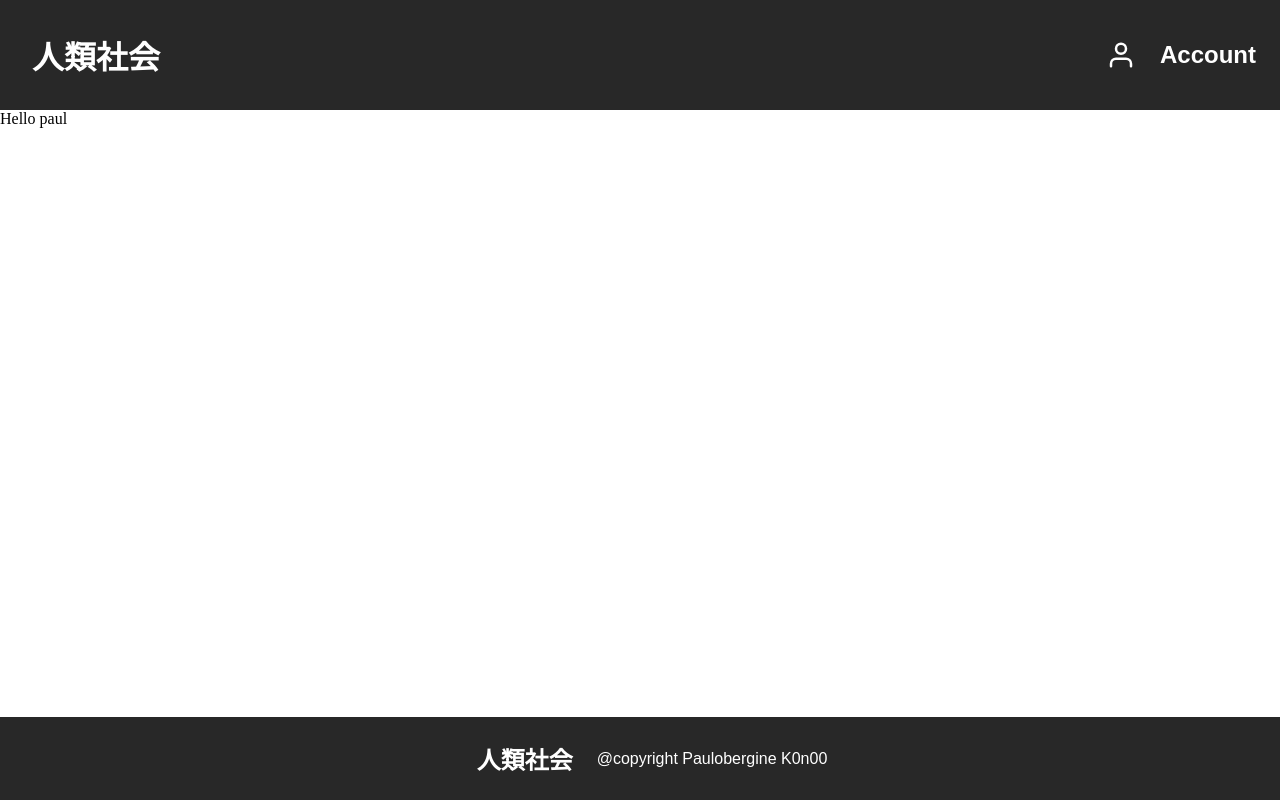
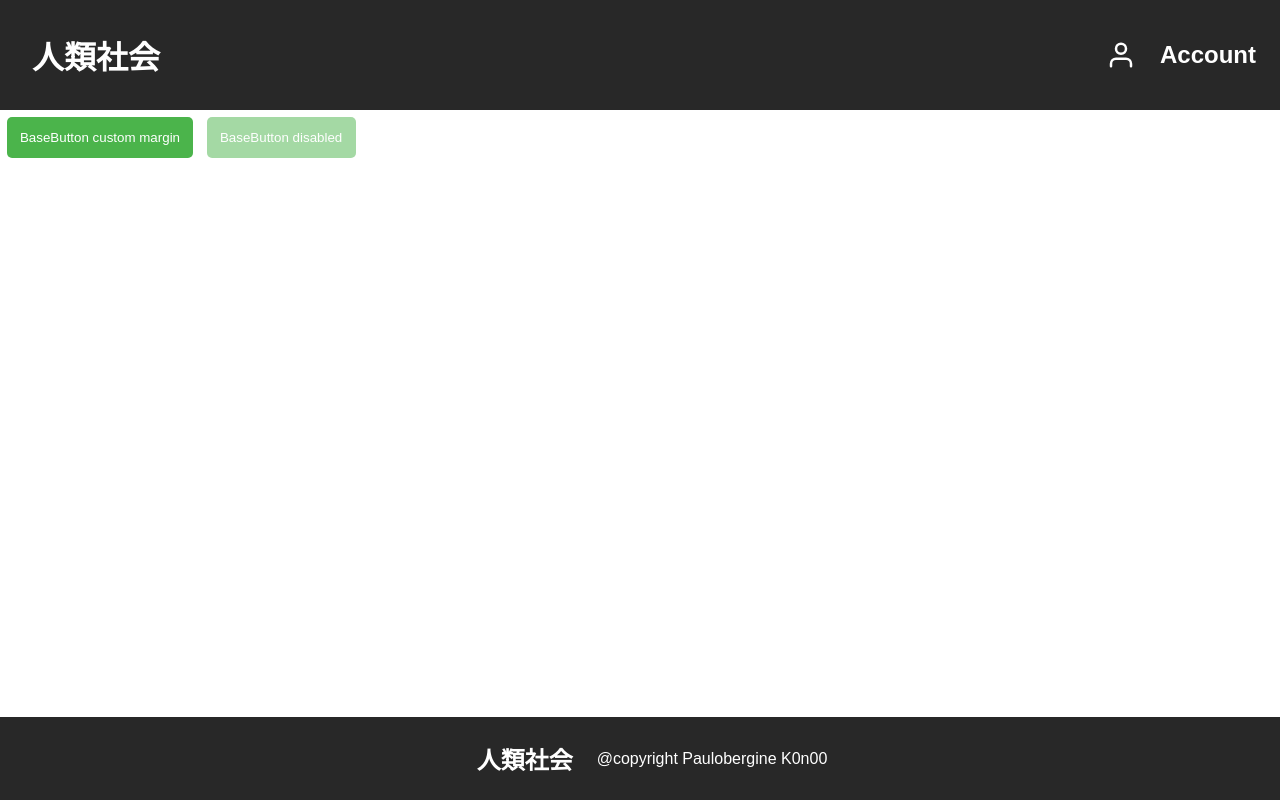
Before and after one commit to victorbillaud/vue-oauth-microsoft-graph, a Vue app: page / in a window 1280 px wide. Built offline with nearby package versions, Linux system fonts and the light colour scheme.

Commit message:
Ex 7 : create BaseButton with primary color

```diff
--- /dev/null
+++ b/src/components/BaseButton.vue
@@ -0,0 +1,31 @@
+<script>
+export default {
+    props: {
+        title: String,
+        disabled: Boolean
+    }
+}
+</script>
+
+<template>
+    <button :disabled=disabled >{{title}}</button>
+</template>
+
+<style scoped>
+    button {
+        background-color: rgb(75, 180, 75);
+        padding: 1em;
+        margin: 0.5em;
+        border: none;
+        border-radius: 5px;
+        font-weight: 500;
+        color: white;
+        cursor: pointer;
+    }
+
+    button:disabled {
+        opacity: 0.5;
+        cursor: cell;
+    }
+
+</style>
--- a/src/pages/HomePage.vue
+++ b/src/pages/HomePage.vue
@@ -1,3 +1,13 @@
+<script>
+import BaseButton from "@/components/BaseButton.vue";
+export default {
+    components: {
+        BaseButton
+    }
+}
+</script>
+
 <template>
-    Hello paul
+    <BaseButton title="BaseButton custom margin" />
+    <BaseButton title="BaseButton disabled" disabled/>
 </template>
```
Also changed, not shown: 1 other file (tests, documents, lock files or other folders).
